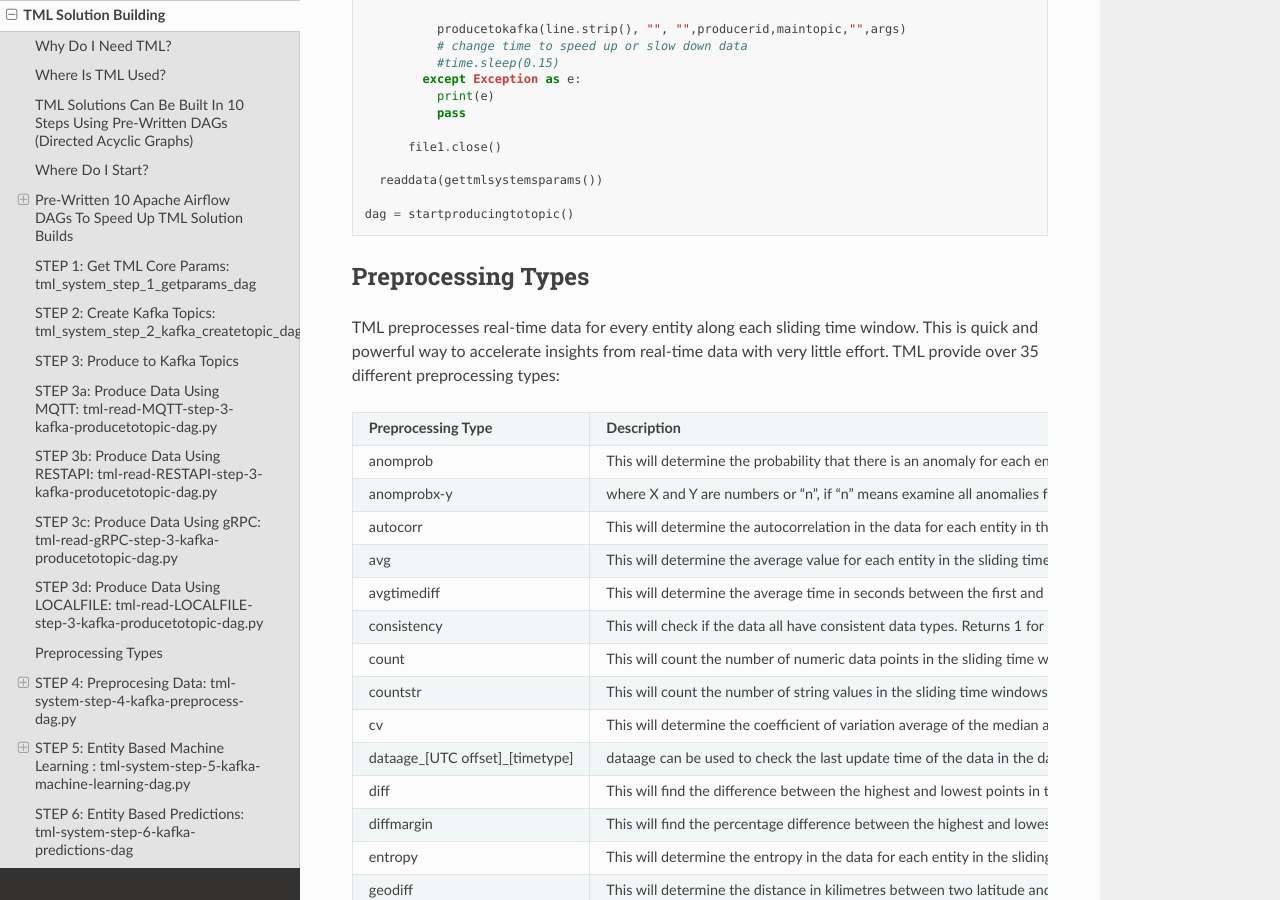
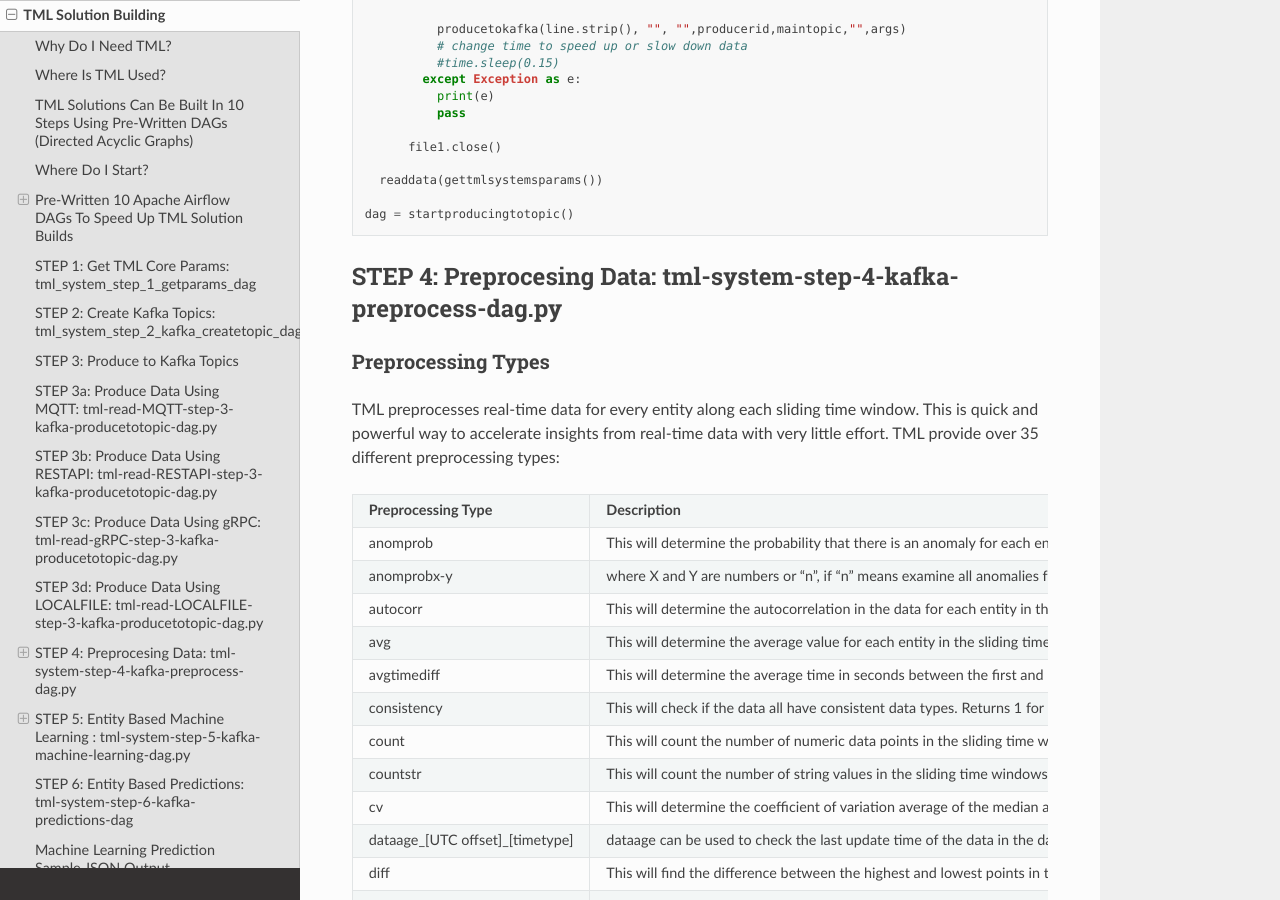
Before and after one commit to smaurice101/readthedocs, a Sphinx documentation site: the page built from docs/source/tmlbuilds.rst, in a window 1280 px wide and 900 px high, scrolled down 14050 px. Built offline with Sphinx 7.4.7 and the Read the Docs theme 2.0.0, drawn with Linux system fonts in a browser that asks for light colours; some of the changed text lies outside the part shown.

Commit message:
Update tmlbuilds.rst

```diff
--- a/docs/source/tmlbuilds.rst
+++ b/docs/source/tmlbuilds.rst
@@ -776,8 +776,11 @@
 
    dag = startproducingtotopic()
 
+STEP 4: Preprocesing Data: tml-system-step-4-kafka-preprocess-dag.py
+--------------------------------
+
 Preprocessing Types
------------------
+^^^^^^^^^^^^^^^^
 
 TML preprocesses real-time data for every entity along each sliding time window.  This is quick and powerful way to accelerate insights from real-time data with very little effort.  TML provide over 35 different preprocessing types:
 
```
Also changed, not shown: other parts of docs/source/tmlbuilds.rst (+0 -3 lines).
